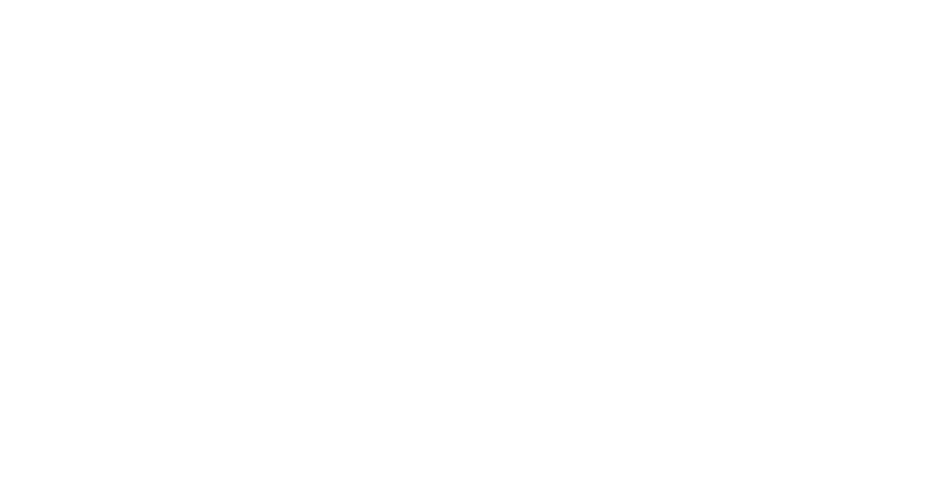
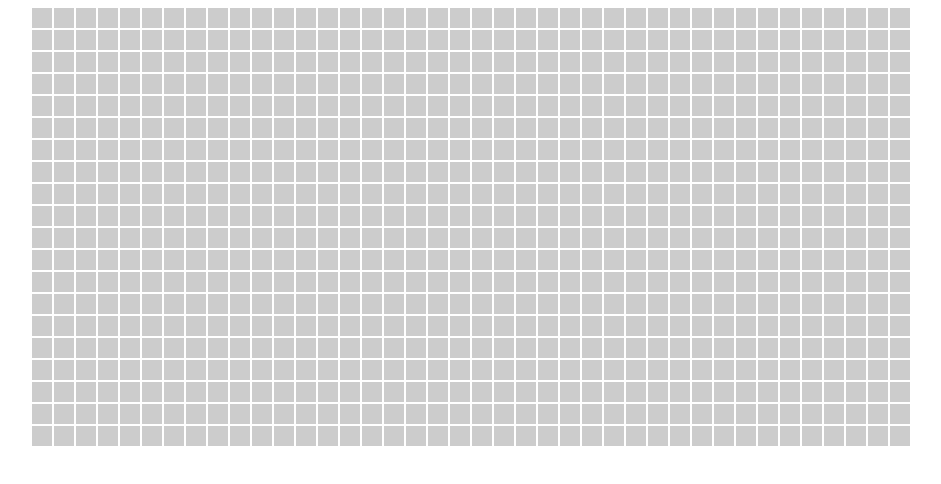
Before and after one commit to acciojob/Color-board-Skyakash990, a website: page main.html in a window 1280 px wide. Shown: the whole page, without its empty margins (169-1110 px from the left). Drawn offline with Linux system fonts and the light colour scheme.

Commit message:
created a submission

```diff
--- a/main.html
+++ b/main.html
@@ -7,6 +7,7 @@
 </head>
 
 <body>
+	<div class="container" id="board"></div>
 	<!-- the entire body must be written by student -->
     <script type="text/javascript" src="./script.js">
 </script>
--- a/script.js
+++ b/script.js
@@ -1 +1,16 @@
 //your JS code here. If required.
+document.addEventListener("DOMContentLoaded",()=>{
+	const board = document.getElementById("board");
+	for(let i=0;i<800;i++){
+		const box=document.createElement("div");
+		box.classList.add("square");
+
+		box.addEventListener("mouseenter",()=>{
+			box.classList.add("hovered");
+			setTimeout(()=>{
+				box.classList.remove("hovered");
+			},1000);
+		});
+		board.appendChild(box);
+	}
+})
--- a/styles.css
+++ b/styles.css
@@ -1 +1,18 @@
 /*  your css code here. If applicable */
+.container{
+	display:grid;
+	grid-template-columns:repeat(40,20px);
+	grid-template-rows:repeat(20,20px);
+	gap:2px;
+	width:fit-content;
+	margin:auto;
+}
+.square{
+	width:20px;
+	height:20px;
+	background-color:#ccc;
+	transition: background-color 1s ease-in-out
+}
+.square.hovered {
+    background-color: red;
+}
```
